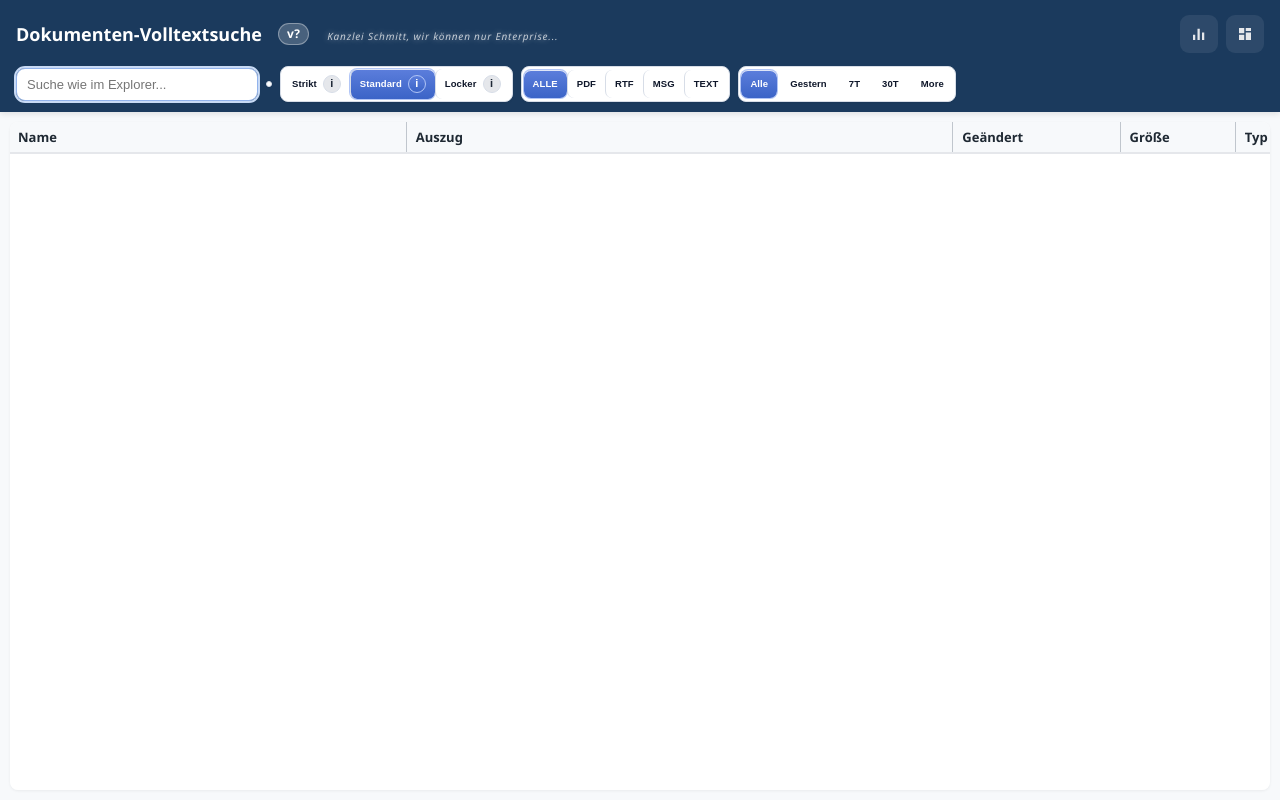
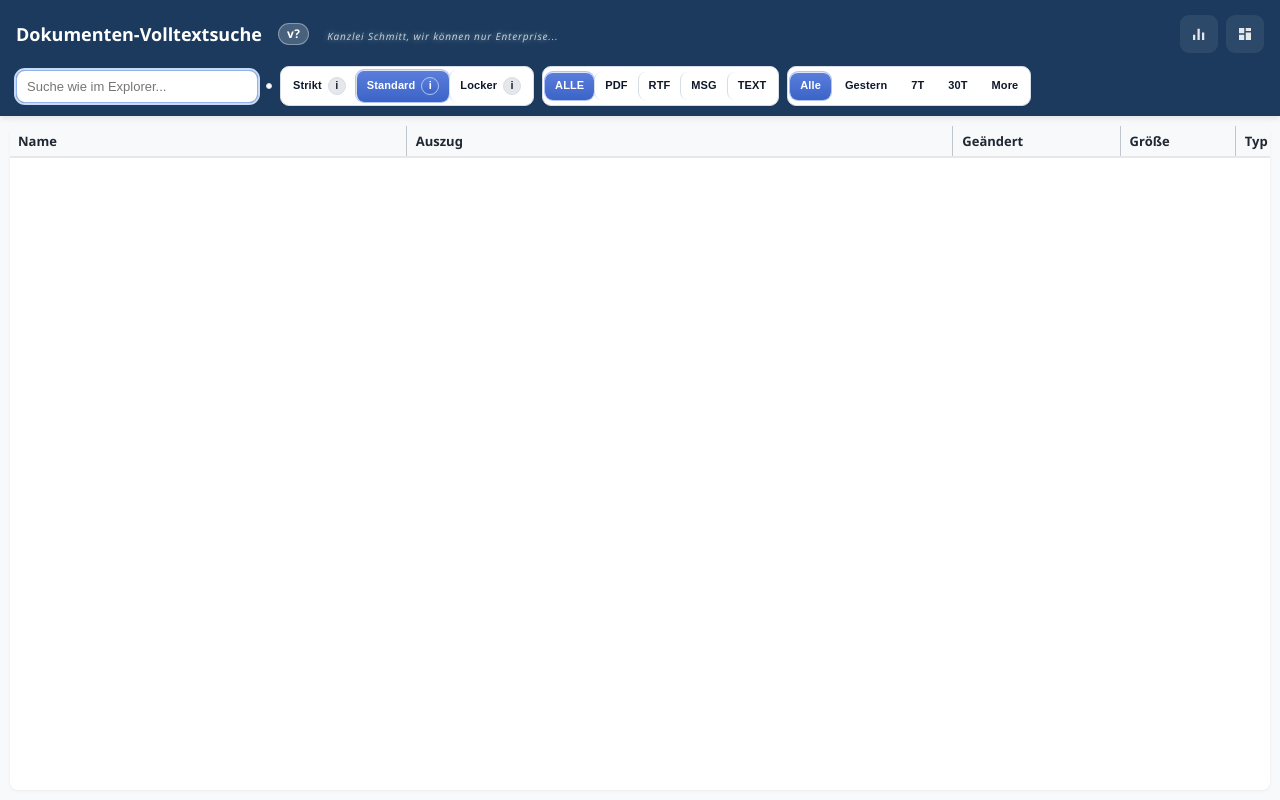
Before and after one commit to taumeister/index-search, a FastAPI app: page / in a window 1280 px wide. Run offline with FastAPI, Linux system fonts and the light colour scheme; lists and menus that the app fills with data are empty.

Commit message:
Increase filter font size and adjust padding

```diff
--- a/app/frontend/static/styles.css
+++ b/app/frontend/static/styles.css
@@ -3,13 +3,13 @@
     --panel-width: clamp(320px, 32vw, 520px);
     --border: #d7dde7;
     --muted: #6b7280;
-    --filter-font-size: 9.5px;
+    --filter-font-size: 11px;
     --filter-font-weight: 600;
-    --filter-padding-y: 6px;
-    --filter-padding-x: 9px;
-    --filter-group-height: 30px;
-    --filter-radius: 8px;
-    --filter-chip-radius: 7px;
+    --filter-padding-y: 7px;
+    --filter-padding-x: 10px;
+    --filter-group-height: 34px;
+    --filter-radius: 9px;
+    --filter-chip-radius: 8px;
 }
 
 html, body {
@@ -356,7 +356,7 @@ body {
 .type-filter button {
     border: none;
     background: transparent;
-    padding: calc(var(--filter-padding-y) + 2px) var(--filter-padding-x);
+    padding: var(--filter-padding-y) var(--filter-padding-x);
     font-size: var(--filter-font-size);
     font-weight: var(--filter-font-weight);
     line-height: 1.2;
@@ -392,7 +392,7 @@ body {
 .time-chip {
     border: none;
     background: transparent;
-    padding: calc(var(--filter-padding-y) + 2px) var(--filter-padding-x);
+    padding: var(--filter-padding-y) var(--filter-padding-x);
     font-size: var(--filter-font-size);
     font-weight: var(--filter-font-weight);
     line-height: 1.2;
```
